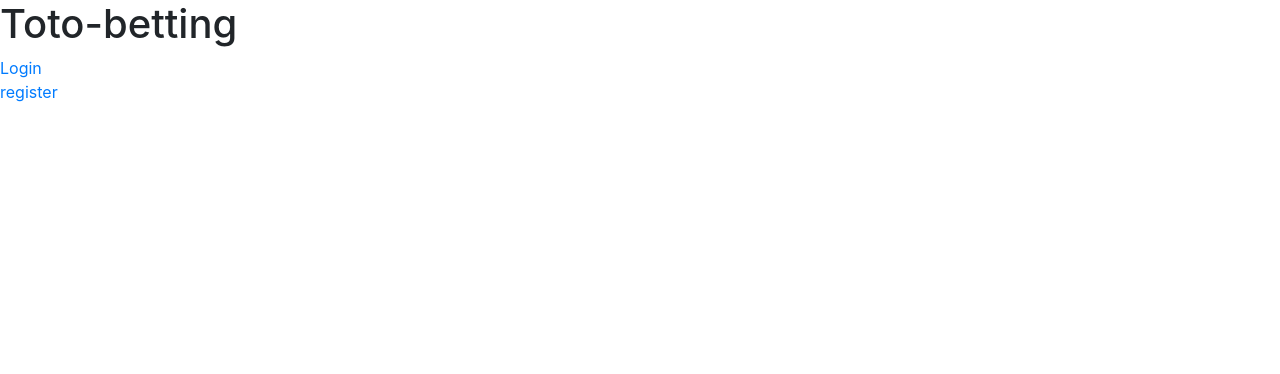
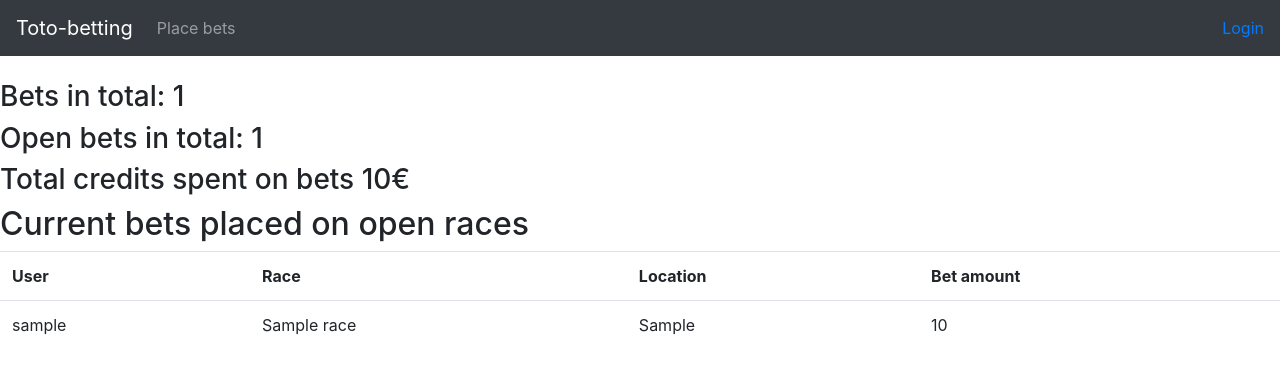
Before and after one commit to Tykky/toto-betting, a Flask app: page / in a window 1280 px wide. Shown: the top 374 px of the page. Run offline with Flask 2, Linux system fonts and the light colour scheme; tables that the repository leaves empty hold one stand-in row (values such as "Sample post"); some libraries are stand-ins or nearby versions.

Commit message:
Add boostrap, users can place bets and ...
- Admin can add and delete races
- Edit readme
- Edit docs

```diff
--- a/application/__init__.py
+++ b/application/__init__.py
@@ -59,6 +59,7 @@ from application.auth import views
 from application.bets import views
 from application.races import views
 
+
 @login_manager.user_loader
 def load_user(id):
     return User.query.get(id)
--- a/application/auth/models.py
+++ b/application/auth/models.py
@@ -11,13 +11,15 @@ class User(db.Model):
 
     username = db.Column(db.String(12), nullable=False, unique=True)
     phash = db.Column(db.Binary(60), nullable=False)
-    credits = db.Column(db.Float, nullable=False)
+    credits = db.Column(db.Numeric, nullable=False)
     isadmin = db.Column(db.Boolean, nullable=False)
+
+    bets = db.relationship("Bet", backref='account', lazy=True)
 
     def __init__(self, username, phash):
         self.username = username
         self.phash = phash
-        self.credits = 0.0
+        self.credits = 100
         self.isadmin = False
 
     def get_id(self):
--- a/application/bets/forms.py
+++ b/application/bets/forms.py
@@ -1,5 +1,5 @@
 from flask_wtf import FlaskForm
-from wtforms import DecimalField
+from wtforms import DecimalField, validators
 
 class PlaceBetForm(FlaskForm):
     amount = DecimalField("bet amount")
--- a/application/bets/models.py
+++ b/application/bets/models.py
@@ -1,4 +1,5 @@
 from application import db
+from sqlalchemy.sql import text
 
 class Bet(db.Model):
 
@@ -7,7 +8,9 @@ class Bet(db.Model):
     amount = db.Column(db.Numeric, nullable=False)
 
     userid = db.Column(db.Integer, db.ForeignKey('account.userid'), nullable=False)
-    raceid = db.Column(db.Integer, db.ForeignKey('bet.betid'), nullable=False)
+    raceid = db.Column(db.Integer, db.ForeignKey('race.raceid'), nullable=False)
+
+    race = db.relationship("Race", backref='bet', lazy=True)
 
     def __init__(self, amount, userid, raceid):
         self.amount = amount
@@ -25,4 +28,29 @@ class Bet(db.Model):
         return False
 
     def is_authenticated(self):
-        return True
+        return False
+
+    @staticmethod
+    def bet_count():
+        stmt = text("SELECT COUNT(bet.betid) FROM bet")
+        return db.engine.execute(stmt).first()[0]
+
+    @staticmethod
+    def bet_open_count():
+        stmt = text("SELECT COUNT(bet.betid) FROM bet"
+                    " INNER JOIN race ON race.raceid = bet.raceid"
+                    " WHERE race.isopen IS true")
+        return db.engine.execute(stmt).first()[0]
+
+    @staticmethod
+    def bet_credits_spent():
+        stmt = text("SELECT SUM(bet.amount) FROM bet")
+        return db.engine.execute(stmt).first()[0]
+
+    @staticmethod
+    def bet_summary():
+        stmt = text("SELECT account.username, race.name, race.location, bet.amount"
+                    " FROM bet INNER JOIN race ON race.raceid = bet.raceid"
+                    " INNER JOIN account ON account.userid = bet.userid"
+                    " WHERE race.isopen IS true")
+        return db.engine.execute(stmt)
--- a/application/races/forms.py
+++ b/application/races/forms.py
@@ -1,10 +1,11 @@
 from flask_wtf import FlaskForm
-from wtforms import StringField
+from wtforms import StringField, validators
+from wtforms.widgets import TextArea
 
 class AddRaceForm(FlaskForm):
     name = StringField("Race name")
     location = StringField("Location")
-    description = StringField("Description")
+    description = StringField('Description', widget=TextArea(), validators=[validators.length(max=2000)])
 
     class Meta:
         csrf = False
--- a/application/races/models.py
+++ b/application/races/models.py
@@ -9,10 +9,13 @@ class Race(db.Model):
     location = db.Column(db.String(16), nullable=False)
     description = db.Column(db.String(2000))
 
+    isopen = db.Column(db.Boolean, nullable=False)
+
     def __init__(self, name, location, description=""):
         self.name = name
         self.location = location
         self.description = description
+        self.isopen = True
 
     def get_id(self):
         return self.raceid
--- a/application/templates/auth/loginform.html
+++ b/application/templates/auth/loginform.html
@@ -22,7 +22,7 @@
     </tr>
     <tr>
       <td colspan="2">
-	<input type="submit" value="Login"/>
+	<input type="submit" value="Login" class="btn btn-primary"/>
       </td>
     </tr>
 </form>
--- a/application/templates/auth/registerform.html
+++ b/application/templates/auth/registerform.html
@@ -46,7 +46,7 @@
       </td>
     </tr>
     <tr>
-      <td><input type="submit" value="Register"/></td>
+      <td><input type="submit" value="Register" class="btn btn-primary"/></td>
     </tr>
 </form>
 {% endblock %}
--- a/application/templates/index.html
+++ b/application/templates/index.html
@@ -1,20 +1,30 @@
 {% extends "layout.html" %}
 
 {% block body %}
-  <h1> Toto-betting </h1>
   {% if current_user.is_authenticated %}
-  <p>
-    Logged in as {{ current_user.username }}. <a href="{{ url_for('auth_logout') }}">Logout</a>
-  </p>
   {% if current_user.isadmin %}
     <p>
       User has admin privileges
     </p>
-<p><a href="{{ url_for('add_race') }}">Add races</a></p>
   {% endif %}
-  <a href="{{ url_for('bets') }}">View bets</a>
-  {% else %}
-  <a href="{{ url_for('auth_login') }}">Login</a><br>
-  <a href="{{ url_for('auth_register') }}">register</a>
   {% endif %}
+<h3>Bets in total: {{ bcount }}</h3>
+<h3>Open bets in total: {{ obcount }}</h3>
+<h3>Total credits spent on bets {{ cspent }}€ </h3>
+<h2>Current bets placed on open races</h2>
+<table class="table">
+  <tr>
+    <th>User</th>
+    <th>Race</th>
+    <th>Location</th>
+    <th>Bet amount</th>
+  </tr>
+  {% for row in summary %}
+  <tr>
+    {% for item in row %}
+      <td>{{ item }}</td>
+    {% endfor %}
+  </tr>
+  {% endfor %}
+</table>
 {% endblock %}
--- a/application/templates/layout.html
+++ b/application/templates/layout.html
@@ -6,6 +6,31 @@
     <link rel="stylesheet" href="https://stackpath.bootstrapcdn.com/bootstrap/4.4.1/css/bootstrap.min.css" integrity="sha384-Vkoo8x4CGsO3+Hhxv8T/Q5PaXtkKtu6ug5TOeNV6gBiFeWPGFN9MuhOf23Q9Ifjh" crossorigin="anonymous">
   </head>
   <body>
+      <nav class="navbar navbar-expand-md navbar-dark bg-dark mb-4">
+	<a class="navbar-brand" href="{{url_for('index')}}">Toto-betting</a>
+	<button class="navbar-toggler" type="button" data-toggle="collapse" data-target="#navbarCollapse" aria-controls="navbarCollapse" aria-expanded="false" aria-label="Toggle navigation">
+          <span class="navbar-toggler-icon"></span>
+	</button>
+	<div class="collapse navbar-collapse" id="navbarCollapse">
+          <ul class="navbar-nav mr-auto">
+            <li class="nav-item">
+              <a class="nav-link" href="{{ url_for('bets') }} ">Place bets</a>
+            </li>
+              {% if current_user.isadmin %}
+            <li class="nav-item">
+              <a class="nav-link" href="{{ url_for('add_race') }}">Add races</a>
+            </li>
+              {% endif %}
+          </ul>
+          <div class="form-inline mt-2 mt-md-0">
+	    {% if current_user.is_authenticated %}
+	    <a href="{{ url_for('auth_logout') }}">Hello {{ current_user.username }} -- Logout</a>
+	    {% else %}
+	    <a href="{{ url_for('auth_login') }}">Login</a>
+	    {% endif %}
+          </div>
+	</div>
+      </nav>
     {% block body %}
     <p>
       Content.
--- a/application/views.py
+++ b/application/views.py
@@ -1,6 +1,15 @@
 from flask import render_template
 from application import app
+from application.bets.models import Bet
 
 @app.route("/")
 def index():
-    return render_template("index.html")
+
+    bcount = Bet.bet_count()
+    obcount = Bet.bet_open_count()
+    cspent = Bet.bet_credits_spent()
+
+    summary = Bet.bet_summary()
+
+    return render_template("index.html",bcount = bcount, obcount = obcount, cspent = cspent,
+                           summary = summary)
```
Also changed, not shown: application/bets/views.py (+22 -2 lines), application/races/views.py (+24 -1 lines), application/templates/bets/bets.html (+39 -4 lines), application/templates/bets/place.html (added, +15 -0 lines), application/templates/races/add.html (+36 -3 lines), documentation/docs.md (+5 -5 lines), README.md.
